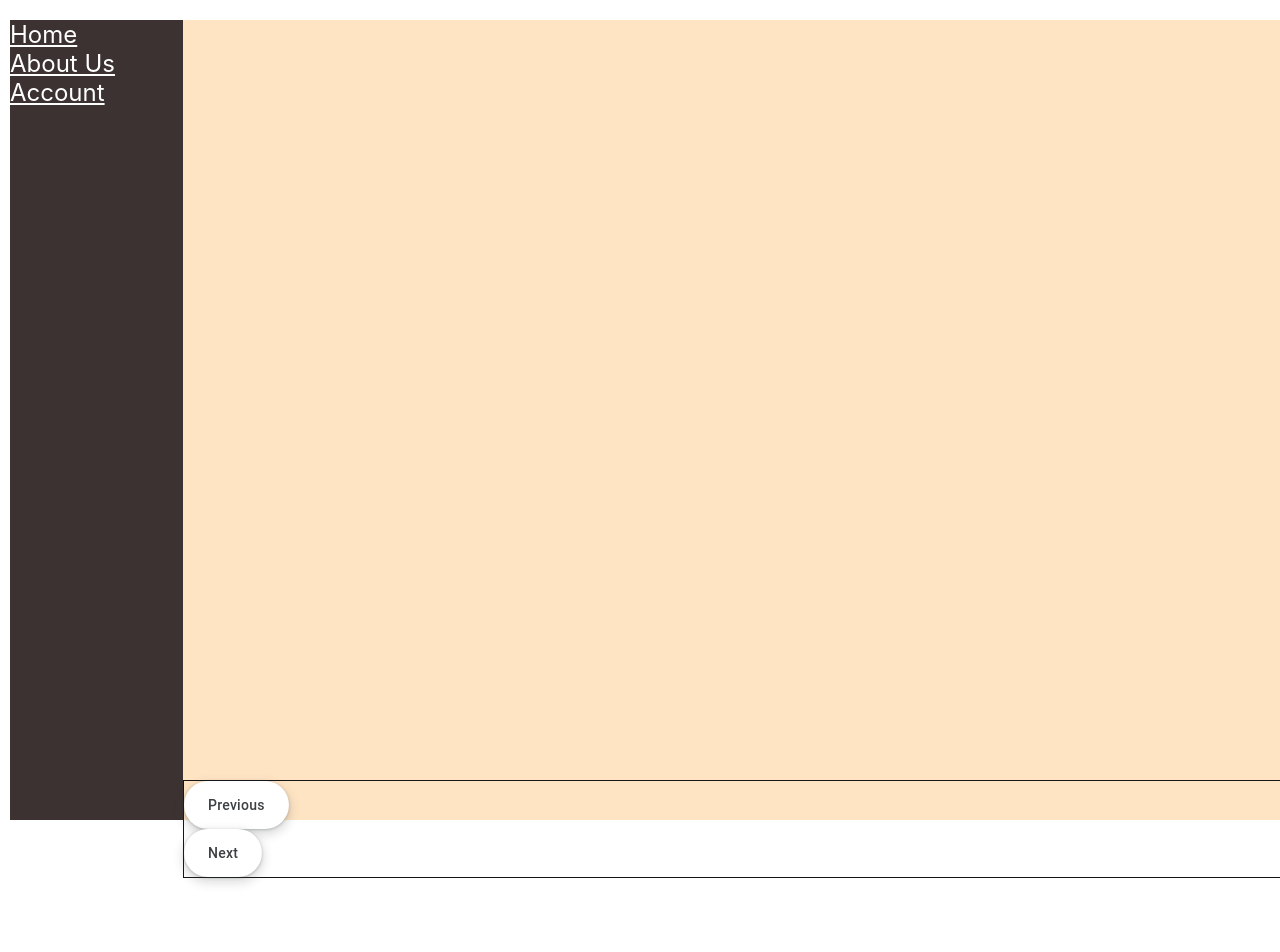
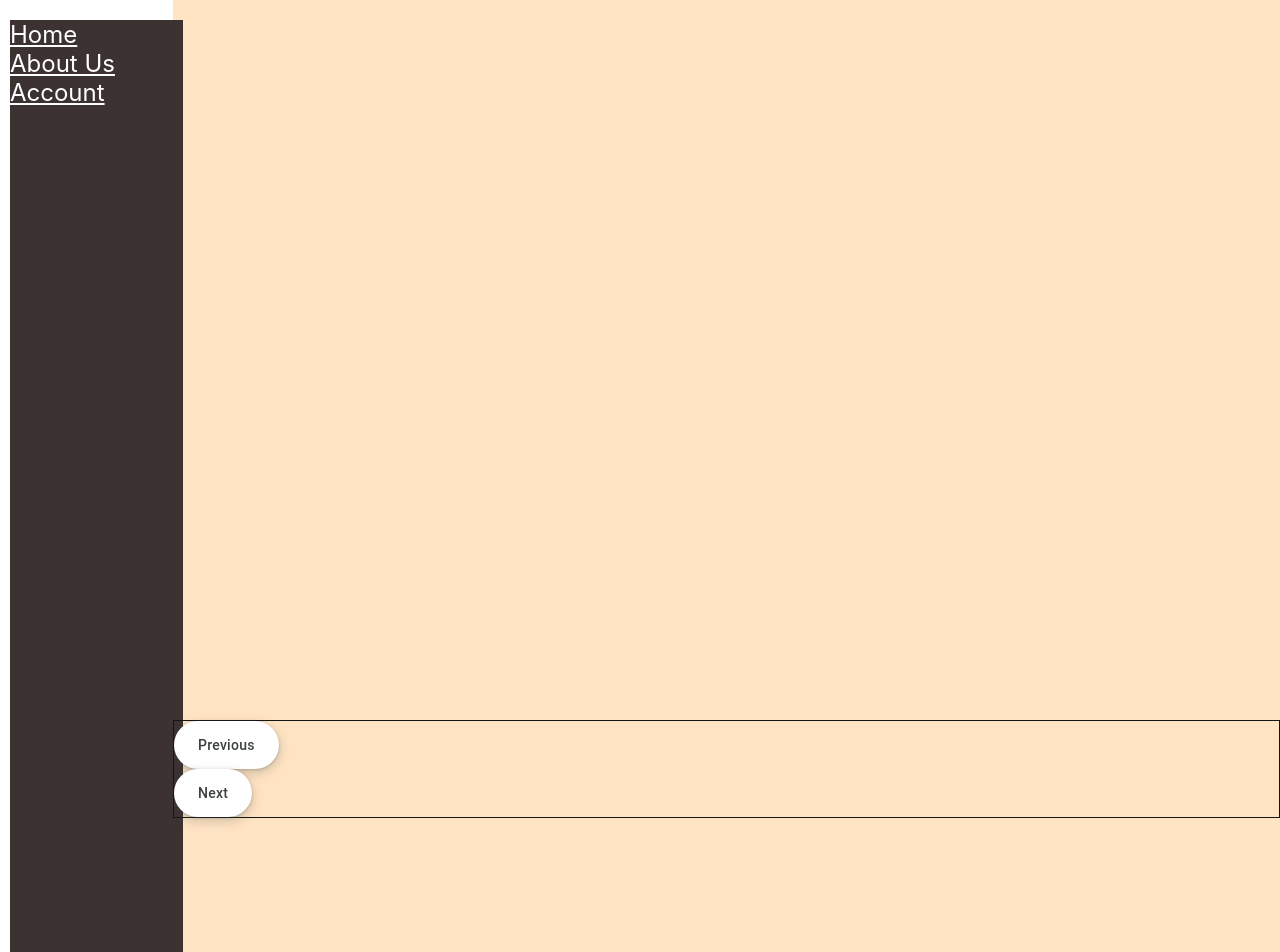
Before and after one commit to alexnoutashGTA/Ecommerce, a React (Create React App) app: page / in a window 1280 px wide. Shown: the top 952 px of the page. Before the commit the page ends 878 px from the top, so only its background shows below. Built offline with nearby package versions, Linux system fonts and the light colour scheme.

Commit message:
Sticky examples

```diff
--- a/src/App.css
+++ b/src/App.css
@@ -1,6 +1,6 @@
 .home_page_main_area{
     position: relative;
-    height: 100vh;
+    height: 200vh;
     width: 100vw;
 }
 #two_boxes_horizontal{
@@ -11,7 +11,8 @@
 }
 #button_area{
     border: #151515 1px solid;
-    margin-top: 95vh;
+    position: sticky;
+    top: 90vh;
 }
 button{
     display: block;
@@ -26,7 +27,7 @@ button{
     background-color: #3c3232;
 }
 #bread_crumb_menu{
-    position: relative;
+    position: sticky !important;
     top: 20px;
     left: 10px;
     right: 10px;
@@ -41,7 +42,7 @@ a{
 }
 
 #content_area{
-    position: relative;
+    position: static;
     background-color: bisque;
     height: 100%;
     width: 100%;
```
